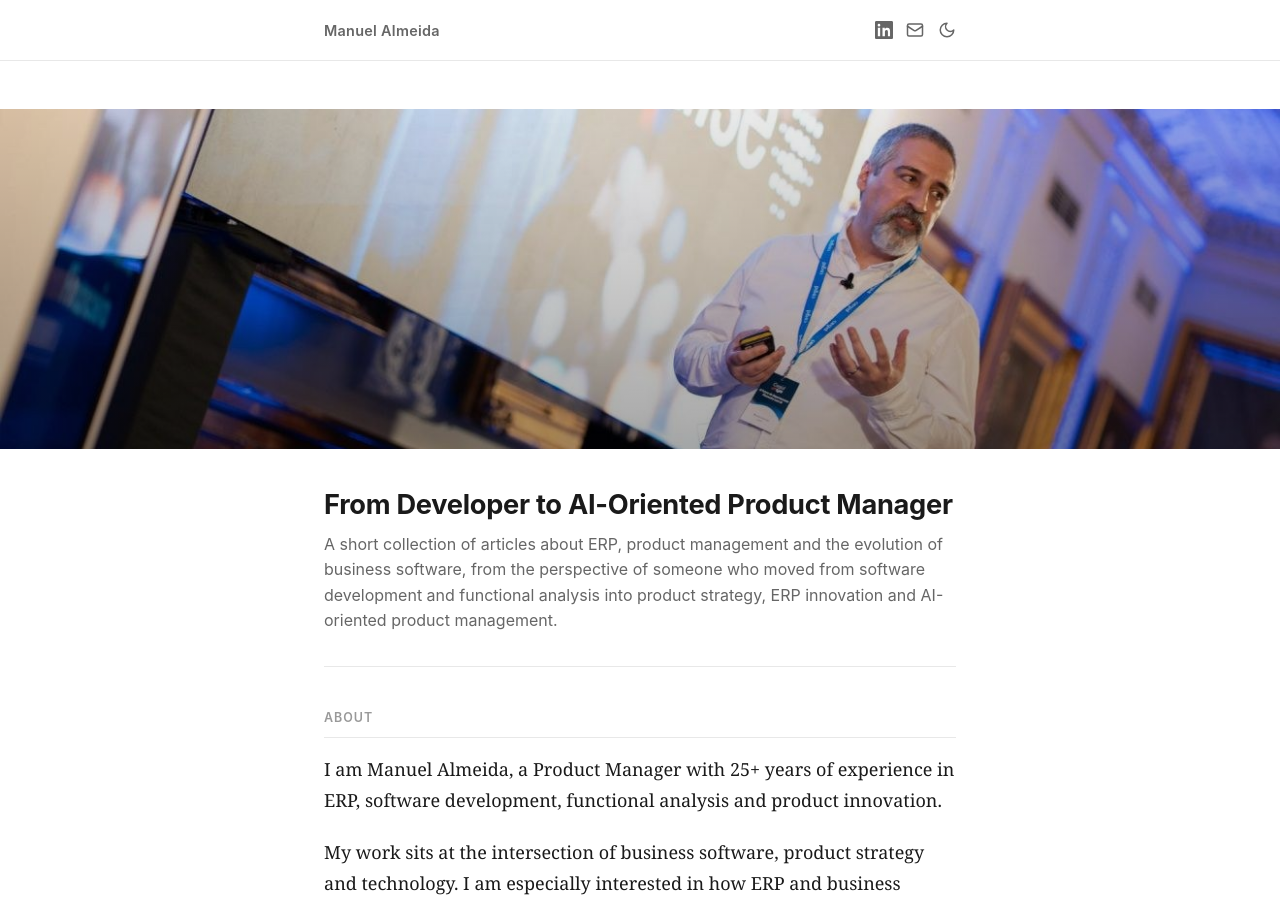
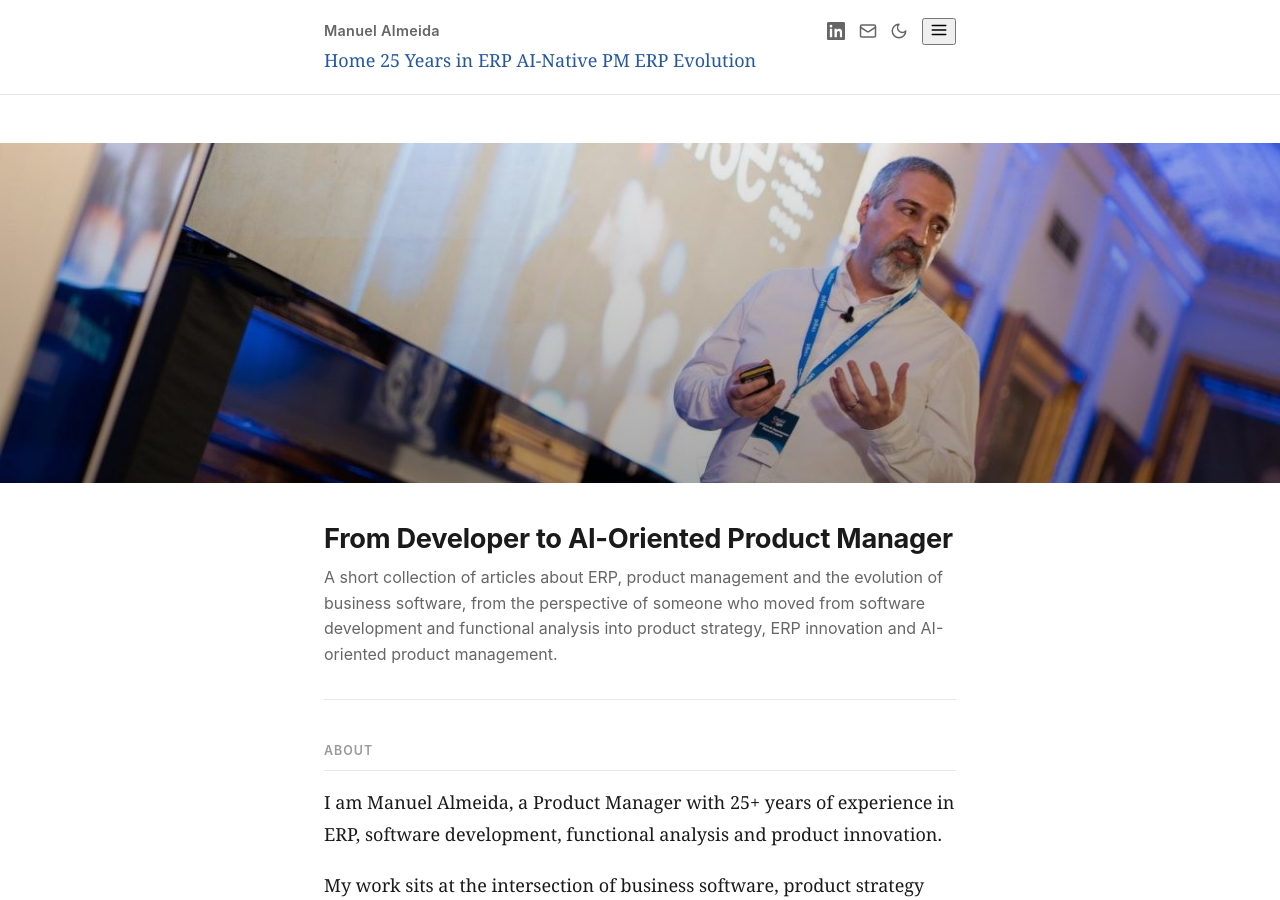
Before and after one commit to manuelalmeida120274/manuel-almeida-product-thinking, a Jekyll site: the page built from README.md, in a window 1280 px wide and 900 px high. Built offline with Jekyll 4.4.1, drawn with Linux system fonts in a browser that asks for light colours; our own code applies the rules of GitHub Pages for plain Markdown files.

Commit message:
Update _layouts/default.html

```diff
--- a/_layouts/default.html
+++ b/_layouts/default.html
@@ -31,8 +31,23 @@
             <path d="M12 3a6 6 0 0 0 9 9 9 9 0 1 1-9-9z"/>
           </svg>
         </button>
+        <button class="nav-toggle" id="nav-toggle" aria-label="Toggle menu">
+          <svg class="icon-menu" xmlns="http://www.w3.org/2000/svg" width="18" height="18" viewBox="0 0 24 24" fill="none" stroke="currentColor" stroke-width="2" stroke-linecap="round" stroke-linejoin="round">
+            <line x1="3" y1="6" x2="21" y2="6"/>
+            <line x1="3" y1="12" x2="21" y2="12"/>
+            <line x1="3" y1="18" x2="21" y2="18"/>
+          </svg>
+        </button>
       </div>
     </div>
+    <nav class="site-nav" id="site-nav">
+      <div class="wrapper">
+        <a href="{{ '/' | relative_url }}">Home</a>
+        <a href="{{ '/articles/01-what-25-years-in-erp-taught-me' | relative_url }}">25 Years in ERP</a>
+        <a href="{{ '/articles/02-product-management-in-ai-native-business-software' | relative_url }}">AI-Native PM</a>
+        <a href="{{ '/articles/03-from-menu-driven-erp-to-ai-native-business-platforms' | relative_url }}">ERP Evolution</a>
+      </div>
+    </nav>
   </header>
 
   {% if page.url == "/" or page.url == "/README" or page.url == "" %}
```
Also changed, not shown: other parts of _layouts/default.html (+6 -0 lines).
